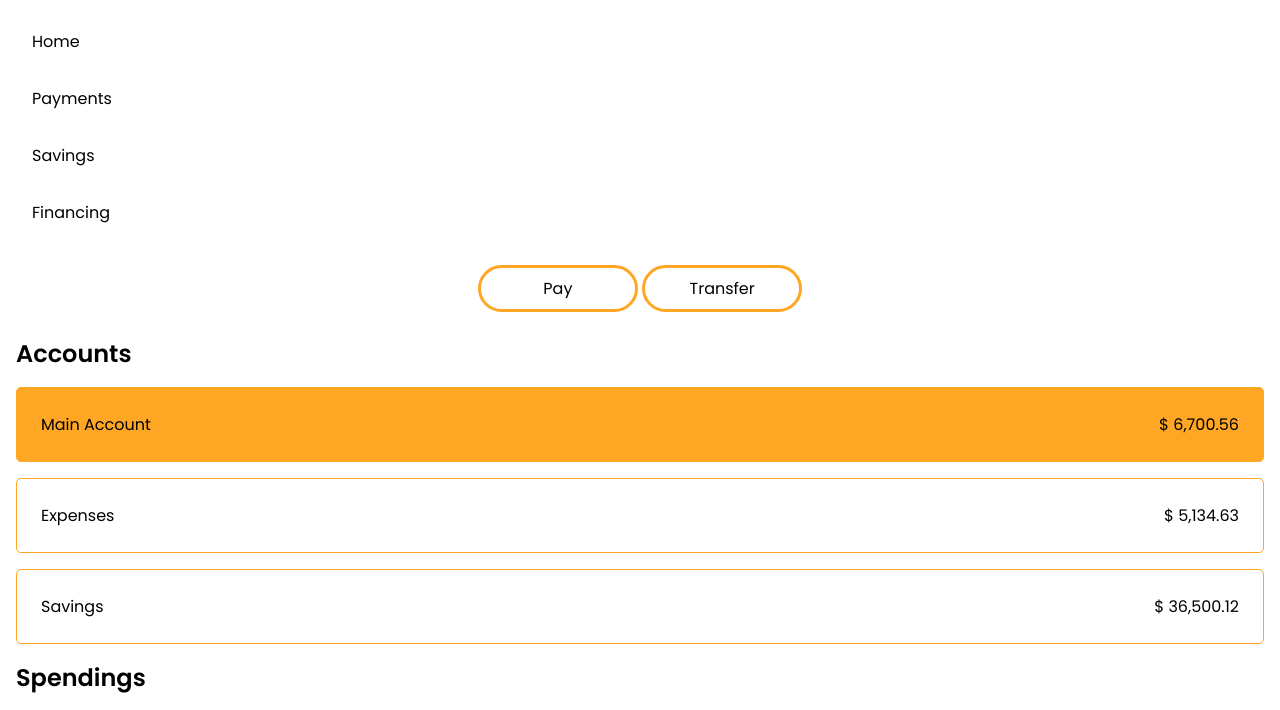
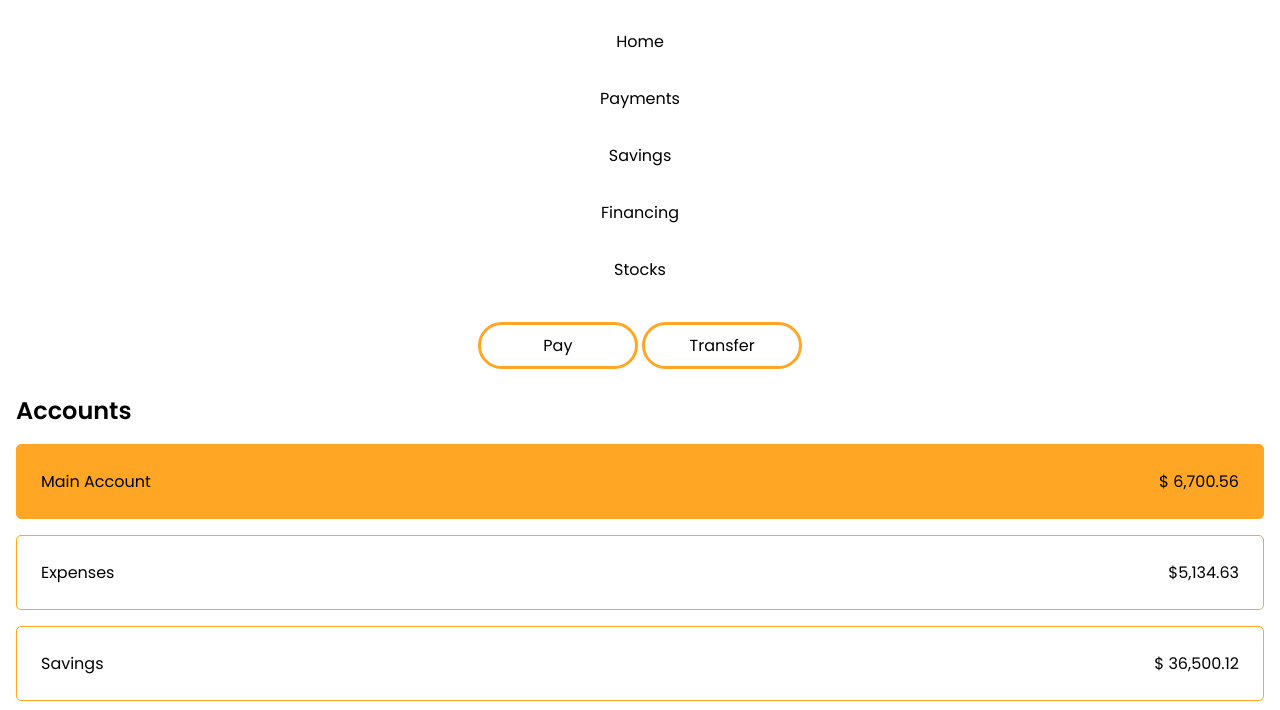
Before and after one commit to rabin-thami/BestBank, a plain HTML site: page index.html in a window 1280 px wide. Both pictures are taken after a click on the icon 1249 px from the left and 31 px from the top of the page. Shown: the part 51-761 px from the top of the page. Drawn offline with nearby package versions, Linux system fonts and the light colour scheme.

Commit message:
fixed some known issue

```diff
--- a/css/style.css
+++ b/css/style.css
@@ -25,6 +25,7 @@ nav img {
 /*Mobile Menus*/
 .hidden {
     display: none;
+    visibility: hidden;
 }
 .mobile-menu ul {
     margin: 1em 0;
@@ -33,6 +34,7 @@ nav img {
 }
 
 .mobile-menu ul li {
+    text-align: center;
     padding: 1em;
     justify-content: center;
     transition: all ease 0.5s;
--- a/index.html
+++ b/index.html
@@ -16,14 +16,15 @@
             <img src="image/bestbank_logo.png" alt="best bank logo">
             <i class='bx bx-menu'></i>
         </nav>
-        <section class="mobile-menu hidden">
+        <aside class="mobile-menu hidden">
             <ul>
                 <li>Home</li>
                 <li>Payments</li>
                 <li>Savings</li>
                 <li>Financing</li>
+                <li>Stocks</li>
             </ul>
-        </section>
+        </aside>
     </header>
     <main>
         <section class="hero-btn-section">
@@ -40,7 +41,7 @@
                     </li>
                     <li>
                         <p>Expenses</p>
-                        <p>$ 5,134.63</p>
+                        <p>$5,134.63</p>
                     </li>
                     <li>
                         <p>Savings</p>
--- a/scripts/index.js
+++ b/scripts/index.js
@@ -113,7 +113,12 @@ const menuBtn = document.querySelector('.bx-menu');
 const toggleMenu = document.querySelector('.mobile-menu');
 
 menuBtn.addEventListener('click', () => {
-    menuBtn.classList.toggle('bx-menu');
-    menuBtn.classList.toggle('bx-x');
-    toggleMenu.classList.toggle('hidden');
+    if (menuBtn.classList.contains('bx-menu')) {
+
+        menuBtn.classList.replace('bx-menu', 'bx-x');
+        toggleMenu.classList.remove('hidden');
+    } else {
+        menuBtn.classList.replace('bx-x', 'bx-menu');
+        toggleMenu.classList.add('hidden');
+    }
 });
```
